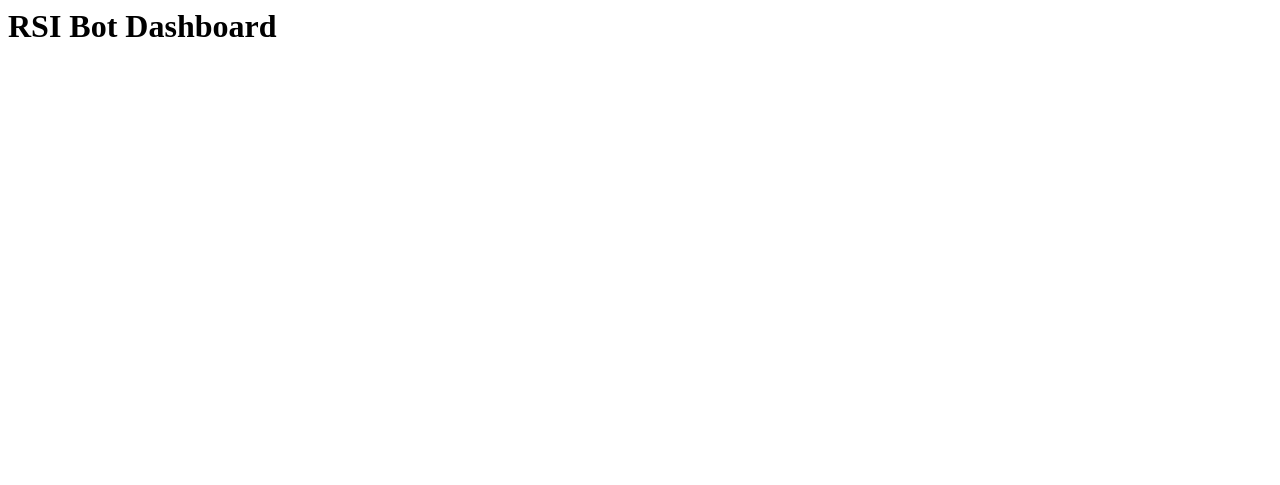
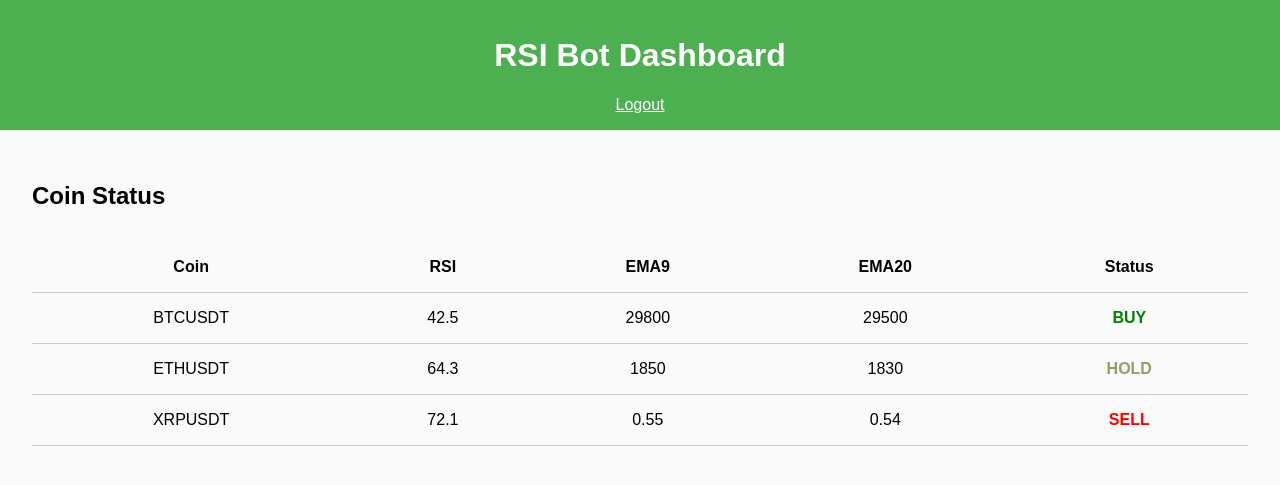
Before and after one commit to percgoesace-svg/binancehelper, a FastAPI app: page / in a window 1280 px wide. Shown: the top 485 px of the page. Run offline with FastAPI, Linux system fonts and the light colour scheme; the visitor is signed in with stand-in values (Sample User, id 1).

Commit message:
Add files via upload

```diff
--- a/gui/templates/index.html
+++ b/gui/templates/index.html
@@ -1 +1,61 @@
-<html><body><h1>RSI Bot Dashboard</h1></body></html>
+<!DOCTYPE html>
+<html lang="en">
+<head>
+    <meta charset="UTF-8">
+    <title>RSI Bot Dashboard</title>
+    <style>
+        body { font-family: sans-serif; margin: 0; background: #fafafa; }
+        header { background: #4CAF50; color: white; padding: 1em; text-align: center; }
+        section { padding: 2em; }
+        table { width: 100%; border-collapse: collapse; margin-top: 2em; }
+        th, td { padding: 1em; border-bottom: 1px solid #ccc; text-align: center; }
+        .green { color: green; font-weight: bold; }
+        .red { color: red; font-weight: bold; }
+        .beige { color: #999966; font-weight: bold; }
+    </style>
+</head>
+<body>
+    <header>
+        <h1>RSI Bot Dashboard</h1>
+        <a href="/logout" style="color:white; text-decoration: underline;">Logout</a>
+    </header>
+    <section>
+        <h2>Coin Status</h2>
+        <table>
+            <thead>
+                <tr>
+                    <th>Coin</th>
+                    <th>RSI</th>
+                    <th>EMA9</th>
+                    <th>EMA20</th>
+                    <th>Status</th>
+                </tr>
+            </thead>
+            <tbody>
+                <!-- Esimerkkidata (korvattavissa API-vastauksella) -->
+                <tr>
+                    <td>BTCUSDT</td>
+                    <td>42.5</td>
+                    <td>29800</td>
+                    <td>29500</td>
+                    <td class="green">BUY</td>
+                </tr>
+                <tr>
+                    <td>ETHUSDT</td>
+                    <td>64.3</td>
+                    <td>1850</td>
+                    <td>1830</td>
+                    <td class="beige">HOLD</td>
+                </tr>
+                <tr>
+                    <td>XRPUSDT</td>
+                    <td>72.1</td>
+                    <td>0.55</td>
+                    <td>0.54</td>
+                    <td class="red">SELL</td>
+                </tr>
+            </tbody>
+        </table>
+    </section>
+</body>
+</html>
```
Also changed, not shown: gui/templates/login.html (added, +22 -0 lines).
